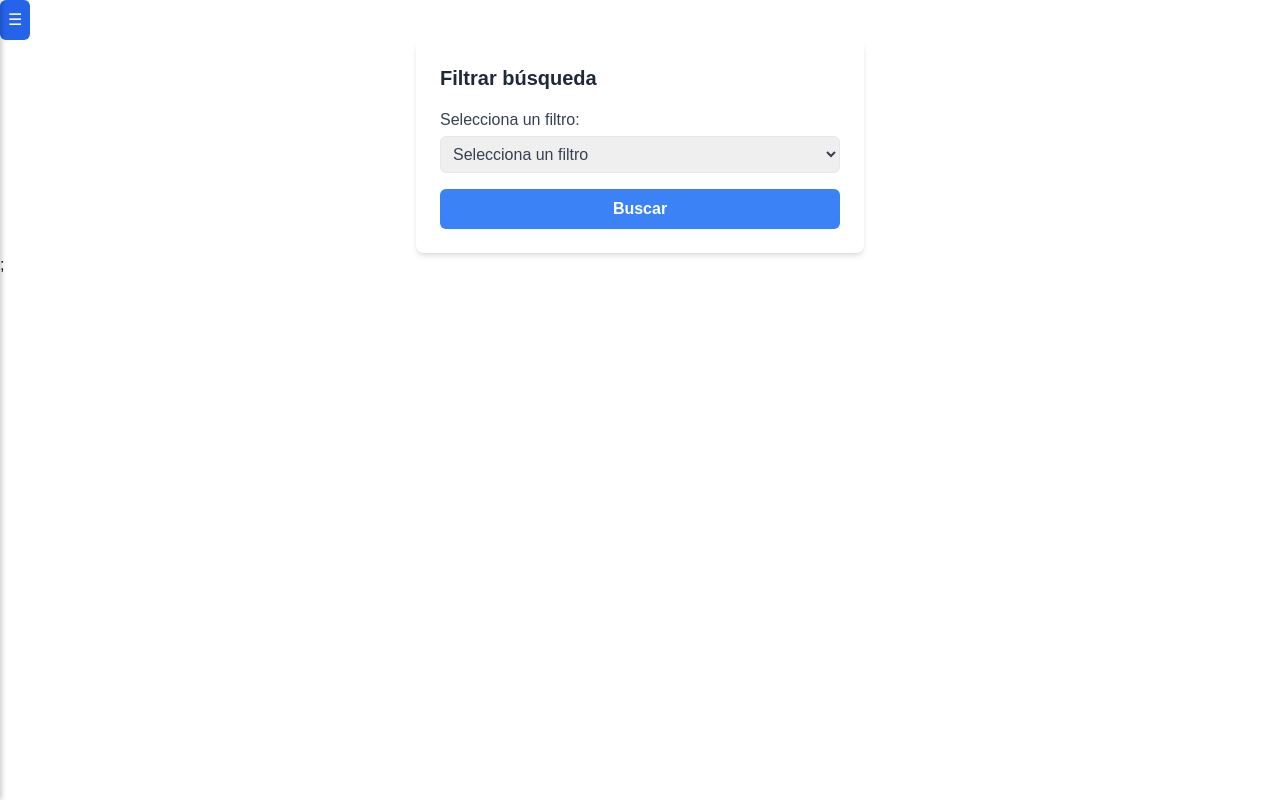
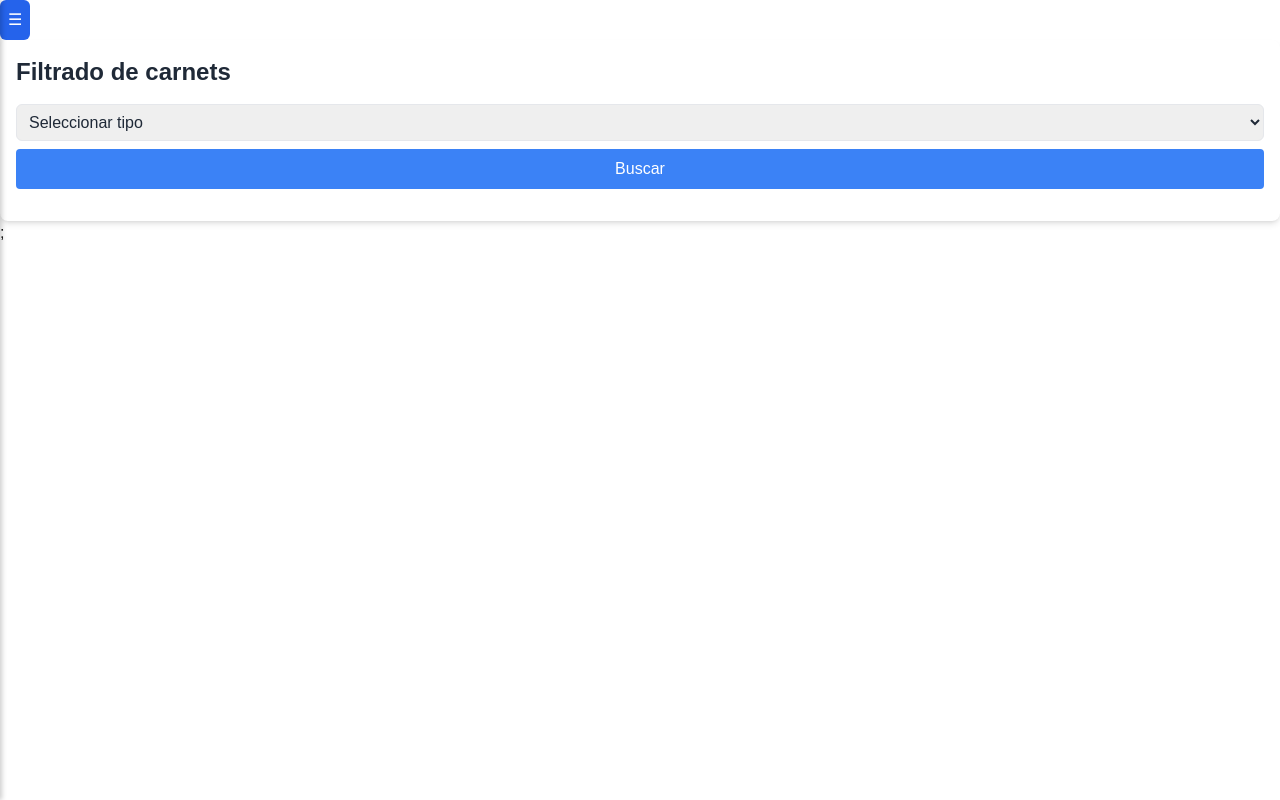
Before and after one commit to Orolau/AutomatizacionCarnets, a Next.js app in the folder front/automatizacion_carnets/: page /pages/userForms/filter in a window 1280 px wide. Built offline with nearby package versions, Linux system fonts and the light colour scheme.

Commit message:
Update FilterForm.jsx

```diff
--- a/front/automatizacion_carnets/src/app/components/forms/FilterForm.jsx
+++ b/front/automatizacion_carnets/src/app/components/forms/FilterForm.jsx
@@ -1,111 +1,116 @@
-"use client";
+import { useState } from "react";
+import personas from "@/app/jsonPruebas/personasFiltrado.json";
 
-import { useState } from "react";
-import { Formik, Form, Field } from "formik";
-import * as Yup from "yup";
-import { useRouter } from "next/navigation";
+const FilterForm = ({ onFilter }) => {
+  const [tipo, setTipo] = useState("");
+  const [tipoTitulacion, setTipoTitulacion] = useState("");
+  const [titulacion, setTitulacion] = useState("");
+  const [curso, setCurso] = useState("");
+  const [departamento, setDepartamento] = useState("");
+  const [cargo, setCargo] = useState("");
+  const [filteredPeople, setFilteredPeople] = useState([]);
 
-const validationSchema = Yup.object().shape({
-  filterType: Yup.string().required("Selecciona una opción"),
-  titulacion: Yup.string().required("Selecciona la titulación"),
-  clase: Yup.string().required("Selecciona la clase"),
-  alumno: Yup.string().when("filterType", {
-    is: "alumno",
-    then: Yup.string().required("Selecciona un alumno"),
-  }),
-});
+  const tipos = [...new Set(personas.map((p) => p.tipo))];
 
-export default function FilterForm() {
-  const router = useRouter();
-  const [filterType, setFilterType] = useState("");
+  const tiposTitulacion = tipo === "estudiante" ? [...new Set(personas.filter((p) => p.tipo === "estudiante").map((p) => p.tipo_titulacion))] : [];
 
-  const handleSubmit = (values) => {
-    console.log(values);
-    if (values.filterType === "grupo") {
-      router.push(`/pages/grupos?titulacion=${values.titulacion}&clase=${values.clase}`);
-    } else {
-      router.push(`/pages/alumnos?titulacion=${values.titulacion}&clase=${values.clase}&alumno=${values.alumno}`);
+  const titulaciones = tipoTitulacion ? [...new Set(personas.filter((p) => p.tipo === "estudiante" && p.tipo_titulacion === tipoTitulacion).map((p) => p.titulacion))] : [];
+
+  const cursos = titulacion ? [...new Set(personas.filter((p) => p.tipo === "estudiante" && p.tipo_titulacion === tipoTitulacion && p.titulacion === titulacion).map((p) => p.curso))] : [];
+
+  const departamentos = tipo === "docente" ? [...new Set(personas.filter((p) => p.tipo === "docente").map((p) => p.departamento))] : [];
+
+  const cargos = tipo === "staff" ? [...new Set(personas.filter((p) => p.tipo === "staff").map((p) => p.cargo))] : [];
+
+  const handleFilter = () => {
+    let filtered = personas.filter((p) => p.tipo === tipo);
+
+    if (tipo === "estudiante") {
+      if (tipoTitulacion) filtered = filtered.filter((p) => p.tipo_titulacion === tipoTitulacion);
+      if (titulacion) filtered = filtered.filter((p) => p.titulacion === titulacion);
+      if (curso) filtered = filtered.filter((p) => p.curso === curso);
+    }
+
+    if (tipo === "docente" && departamento) {
+      filtered = filtered.filter((p) => p.departamento === departamento);
+    }
+
+    if (tipo === "staff" && cargo) {
+      filtered = filtered.filter((p) => p.cargo === cargo);
+    }
+
+    setFilteredPeople(filtered);
+    if (typeof onFilter === 'function') {
+      onFilter(filtered);
     }
   };
 
   return (
-    <div className="bg-white shadow-md p-6 rounded-lg w-full max-w-md mx-auto">
-      <Formik
-        initialValues={{
-          filterType: "",
-          titulacion: "",
-          clase: "",
-          alumno: "",
-        }}
-        validationSchema={validationSchema}
-        onSubmit={handleSubmit}
-      >
-        {({ values, setFieldValue }) => (
-          <Form className="flex flex-col gap-4 text-gray-700">
-            <h1 className="text-xl font-semibold text-gray-800">Filtrar búsqueda</h1>
+    <div className="p-4 bg-white shadow-md rounded-lg">
+      <h1 className="text-2xl font-bold mb-4 text-gray-800">Filtrado de carnets</h1>
+      <select className="w-full p-2 border rounded-md text-gray-800" value={tipo} onChange={(e) => setTipo(e.target.value)}>
+        <option value="">Seleccionar tipo</option>
+        {tipos.map((t) => (
+          <option key={t} value={t}>{t}</option>
+        ))}
+      </select>
 
-            {/* Selección de tipo de filtro */}
-            <div>
-              <label className="block mb-1">Selecciona un filtro:</label>
-              <Field
-                as="select"
-                name="filterType"
-                className="w-full p-2 border rounded-md text-gray-700"
-                onChange={(e) => {
-                  setFieldValue("filterType", e.target.value);
-                  setFilterType(e.target.value);
-                }}
-              >
-                <option value="">Selecciona un filtro</option>
-                <option value="grupo">Filtrar por grupo</option>
-                <option value="alumno">Buscar alumno</option>
-              </Field>
-            </div>
+      {tipo === "estudiante" && (
+        <>
+          <select className="w-full p-2 border rounded-md text-gray-800" value={tipoTitulacion} onChange={(e) => setTipoTitulacion(e.target.value)}>
+            <option value="">Seleccionar tipo de titulación</option>
+            {tiposTitulacion.map((tt) => (
+              <option key={tt} value={tt}>{tt}</option>
+            ))}
+          </select>
 
-            {/* Campos comunes */}
-            {values.filterType && (
-              <>
-                <div>
-                  <label className="block mb-1">Titulación:</label>
-                  <Field as="select" name="titulacion" className="w-full p-2 border rounded-md text-gray-700">
-                    <option value="">Selecciona la titulación</option>
-                    <option value="ingenieria">Ingeniería</option>
-                    <option value="diseño">Diseño</option>
-                  </Field>
-                </div>
+          {tipoTitulacion && (
+            <select className="w-full p-2 border rounded-md text-gray-800" value={titulacion} onChange={(e) => setTitulacion(e.target.value)}>
+              <option value="">Seleccionar titulación</option>
+              {titulaciones.map((t) => (
+                <option key={t} value={t}>{t}</option>
+              ))}
+            </select>
+          )}
 
-                <div>
-                  <label className="block mb-1">Clase:</label>
-                  <Field as="select" name="clase" className="w-full p-2 border rounded-md text-gray-700">
-                    <option value="">Selecciona la clase</option>
-                    <option value="a">Clase A</option>
-                    <option value="b">Clase B</option>
-                  </Field>
-                </div>
-              </>
-            )}
+          {titulacion && (
+            <select className="w-full p-2 border rounded-md text-gray-800" value={curso} onChange={(e) => setCurso(e.target.value)}>
+              <option value="">Seleccionar curso</option>
+              {cursos.map((c) => (
+                <option key={c} value={c}>{c}</option>
+              ))}
+            </select>
+          )}
+        </>
+      )}
 
-            {/* Campo específico para alumnos */}
-            {values.filterType === "alumno" && (
-              <div>
-                <label className="block mb-1">Alumno:</label>
-                <Field as="select" name="alumno" className="w-full p-2 border rounded-md text-gray-700">
-                  <option value="">Selecciona un alumno</option>
-                  <option value="juan">Juan Pérez</option>
-                  <option value="maria">María López</option>
-                </Field>
-              </div>
-            )}
+      {tipo === "docente" && (
+        <select className="w-full p-2 border rounded-md text-gray-800" value={departamento} onChange={(e) => setDepartamento(e.target.value)}>
+          <option value="">Seleccionar departamento</option>
+          {departamentos.map((d) => (
+            <option key={d} value={d}>{d}</option>
+          ))}
+        </select>
+      )}
 
-            <button
-              type="submit"
-              className="bg-blue-500 text-white font-semibold py-2 px-4 rounded-md hover:bg-blue-600 transition"
-            >
-              Buscar
-            </button>
-          </Form>
-        )}
-      </Formik>
+      {tipo === "staff" && (
+        <select className="w-full p-2 border rounded-md text-gray-800" value={cargo} onChange={(e) => setCargo(e.target.value)}>
+          <option value="">Seleccionar cargo</option>
+          {cargos.map((c) => (
+            <option key={c} value={c}>{c}</option>
+          ))}
+        </select>
+      )}
+
+      <button className="w-full bg-blue-500 text-white p-2 rounded mt-2 hover:bg-blue-600" onClick={handleFilter}>Buscar</button>
+
+      <ul className="mt-4">
+        {filteredPeople.map((p) => (
+          <li key={p.DNI} className="p-2 border-b text-gray-800">{p.nombre} {p.apellidos}</li>
+        ))}
+      </ul>
     </div>
   );
-}
+};
+
+export default FilterForm;
```
